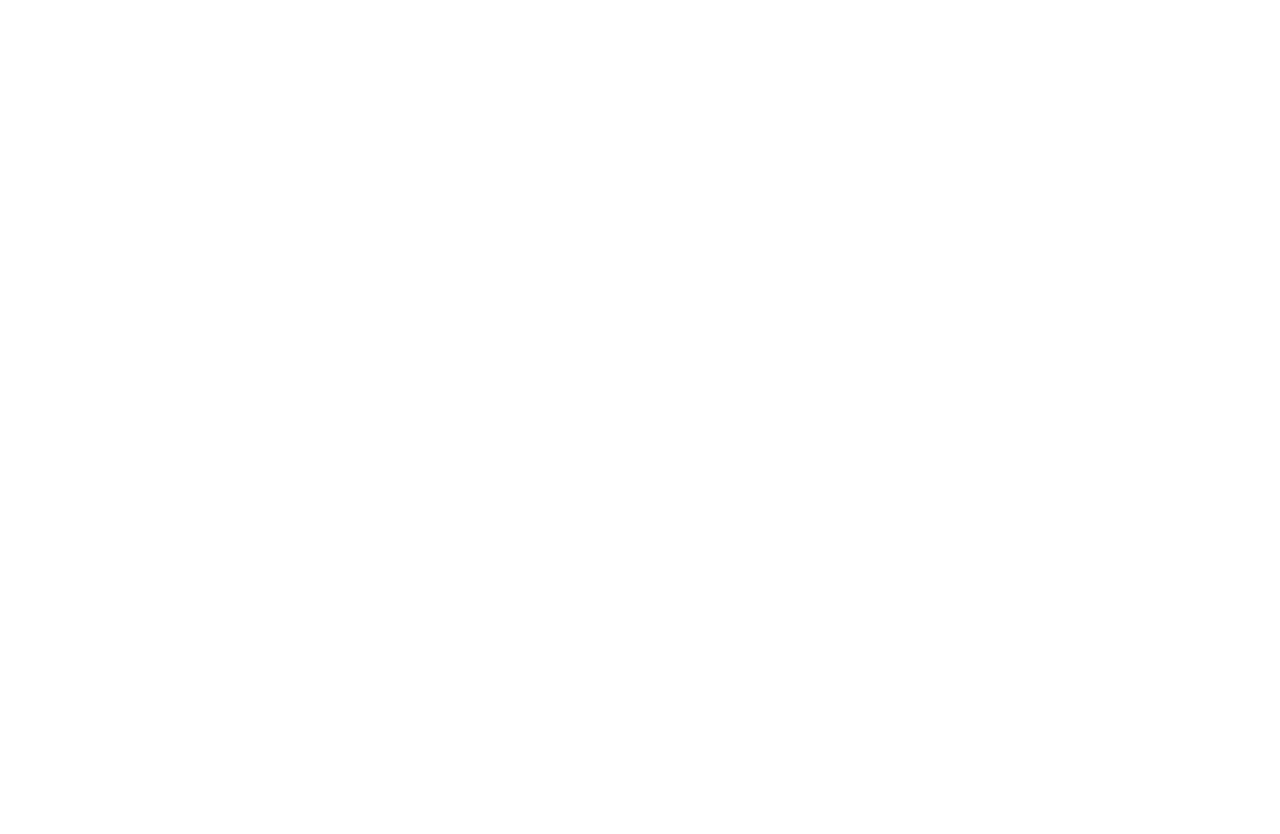
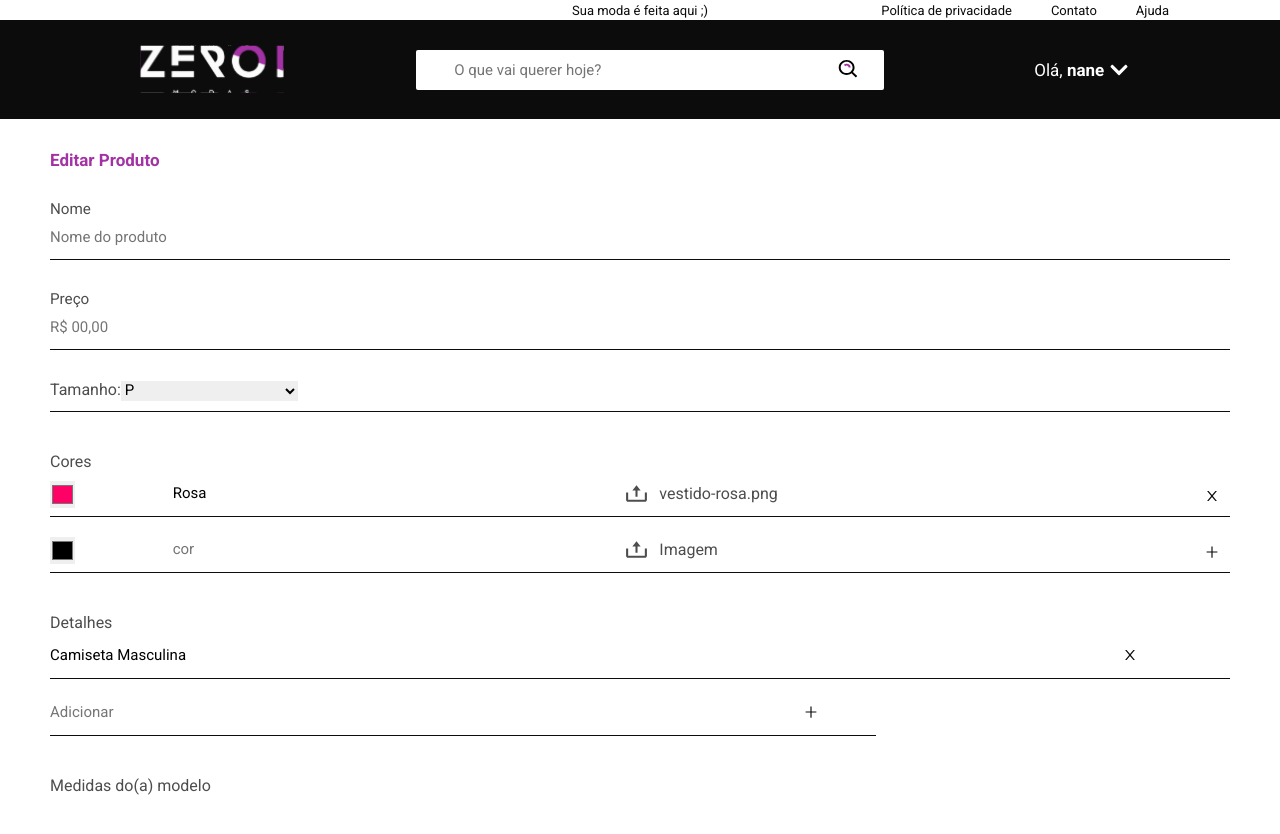
Before and after one commit to rayaneacacio/Zer01_Modas, a React (Vite) app: page /edit in a window 1280 px wide. Before the commit this address had no page. Shown: the top 834 px of the page. Before the commit the page ends 800 px from the top, so only its background shows below. Built offline with nearby package versions, Linux system fonts and the light colour scheme; some icons are missing.

Commit message:
construindo as pages administrativas (criacao e edicao de produtos)

```diff
--- /dev/null
+++ b/src/pages/Edit/index.jsx
@@ -0,0 +1,22 @@
+import { SecondHeader } from "../../components/SecondHeader";
+import { EditCatalog } from "../../components/EditCatalog";
+import { Button } from "../../components/Button";
+import { Footer } from "../../components/Footer";
+
+import { Container, Main } from "./style";
+
+export function Edit() {
+  return (
+    <Container>
+      <SecondHeader />
+
+      <Main>
+        <h3> Editar Produto </h3>
+        <EditCatalog />
+        <Button title="Salvar" />
+        <Button title="Excluir" />
+        <Footer />
+      </Main>
+    </Container>
+  )
+}
--- /dev/null
+++ b/src/pages/Edit/style.js
@@ -0,0 +1,33 @@
+import styled from "styled-components";
+
+export const Container = styled.div`
+  height: 100vh;
+`;
+
+export const Main = styled.main`
+  margin-top: 12rem;
+  display: flex;
+  flex-direction: column;
+
+  > h3 {
+    font-size: 1.7rem;
+    color: ${({ theme }) => theme.COLORS.PURPLE};
+    margin: 3rem 5rem;
+  }
+
+  > div, > button {
+    margin: 0 5rem;
+  }
+
+  > button {
+    background: ${({ theme }) => theme.COLORS.PURPLE};
+    color: ${({ theme }) => theme.COLORS.WHITE};
+    padding: 1rem;
+    margin-top: 5rem;
+  }
+
+  > button:last-of-type {
+    background: ${({ theme }) => theme.COLORS.RED};
+    margin-top: 2rem;
+  }
+`;
--- /dev/null
+++ b/src/pages/New/index.jsx
@@ -0,0 +1,21 @@
+import { SecondHeader } from "../../components/SecondHeader";
+import { EditCatalog } from "../../components/EditCatalog";
+import { Button } from "../../components/Button";
+import { Footer } from "../../components/Footer";
+
+import { Container, Main } from "./style";
+
+export function New() {
+  return (
+    <Container>
+      <SecondHeader />
+
+      <Main>
+        <h3>Novo Produto</h3>
+        <EditCatalog />
+        <Button title="Salvar" />
+        <Footer />
+      </Main>
+    </Container>
+  )
+}
--- /dev/null
+++ b/src/pages/New/style.js
@@ -0,0 +1,28 @@
+import styled from "styled-components";
+
+export const Container = styled.div`
+  height: 100vh;
+`;
+
+export const Main = styled.main`
+  margin-top: 12rem;
+  display: flex;
+  flex-direction: column;
+
+  > h3 {
+    font-size: 1.7rem;
+    color: ${({ theme }) => theme.COLORS.PURPLE};
+    margin: 3rem 5rem;
+  }
+
+  > div, > button {
+    margin: 0 5rem;
+  }
+
+  > button {
+    background: ${({ theme }) => theme.COLORS.PURPLE};
+    color: ${({ theme }) => theme.COLORS.WHITE};
+    padding: 1rem;
+    margin-top: 3rem;
+  }
+`;
--- a/src/routes/app.routes.jsx
+++ b/src/routes/app.routes.jsx
@@ -5,6 +5,8 @@
 import { Catalog } from "../pages/Catalog";
 import { Outfit } from "../pages/Outfit";
 import { Favorites } from "../pages/Favorites";
+import { New } from "../pages/New";
+import { Edit } from "../pages/Edit";
 
 export function AppRoutes() {
   return (
@@ -14,6 +16,8 @@
       <Route path="/catalog" element={ <Catalog /> } />
       <Route path="/outfit" element={ <Outfit /> } />
       <Route path="/favorites" element={ <Favorites /> } />
+      <Route path="/new" element={ <New /> } />
+      <Route path="/edit" element={ <Edit /> } />
     </Routes>
   )
 }
```
